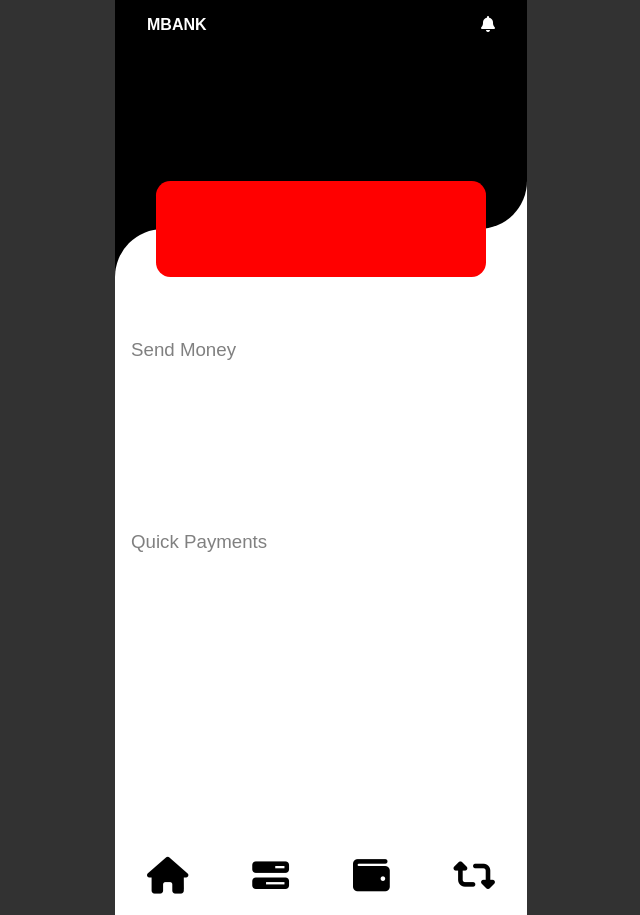
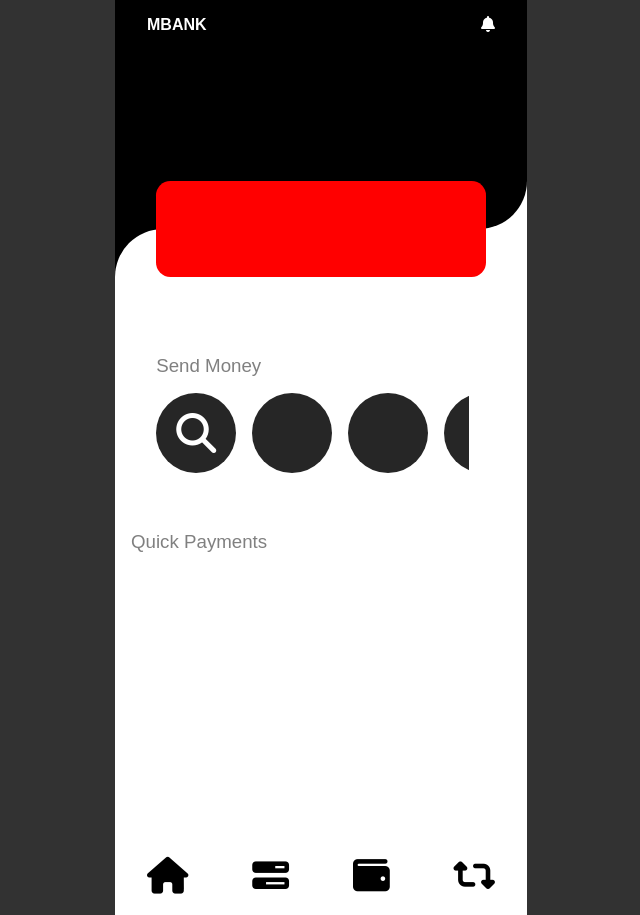
Before and after one commit to Ebenezr/bank-app-design, a plain HTML site: page index.html in a window 1280 px wide. Shown: the whole page, without its empty margins (319-959 px from the left). Drawn offline with Linux system fonts and the light colour scheme.

Commit message:
add send money section

```diff
--- a/assets/css/style.css
+++ b/assets/css/style.css
@@ -71,23 +71,63 @@ body {
   display: flex;
   flex-direction: column;
   justify-content: flex-end;
-  --gap: 1rem;
 }
+/* send money section*/
 .people{
-  width: 100%;
-  height: 12rem;
-  padding: 1rem;
+  width: 80%;
+  margin: 0 auto;
+  height: 10rem;
+  background: #fff;
 }
+.people-wrapper{
+  margin-top: 1rem;
+  width: 95%;
+  display: flex;
+  flex-wrap: nowrap;
+  overflow-x: auto;
+  align-items: center;
+  -webkit-overflow-scrolling: touch;
+  gap:1rem;
+}
+/*hide scroll bar in chrome*/
+.people-wrapper::-webkit-scrollbar{
+    display: none;
+}
+/*hide scroll bar in firefox*/
+.people-wrapper{
+    -ms-overflow-style: none;
+    scrollbar-width: none;
+}
+/*person profile card*/
+.person{
+  flex: 0 0 auto;
+  width: 5rem;
+  height: 5rem;
+  background: #262626;
+  border-radius: 50%;
+
+}
+/* search person card  */
+.search{
+  display: flex;
+  justify-content: center;
+  align-items: center;
+  color: #fff;
+  font-size: 2.5rem;
+  font-weight: 100;
+}
+
 .content-wrapper h3{
   font-weight: 100;
   color: grey;
 }
 
-.payments-contaoner{
+.payments-container{
   height: 20rem;
   width: 100%;
   padding: 1rem;
 }
+/*footer nav section*/
 footer{
   height: 5rem;
   width: 100%;
--- a/index.html
+++ b/index.html
@@ -23,17 +23,22 @@
                 <div class="people">
                   <h3>Send Money</h3>
                     <div class="people-wrapper">
-                      <div class="person-search">
+                      <div class="person search">
+                        <i class="fa-solid fa-magnifying-glass"></i>
+                      </div>
                       <div class="person">
                       </div>
                       <div class="person">
                       </div>
                       <div class="person">
                       </div>
+                      <div class="person">
+                      </div>
+                      <div class="person">
                       </div>
                     </div>
                   </div>
-                    <div class="payments-contaoner">
+                    <div class="payments-container">
                       <h3>Quick Payments</h3>
                         <div class="payment-wrapper">
                             <div class="card"></div>
```
